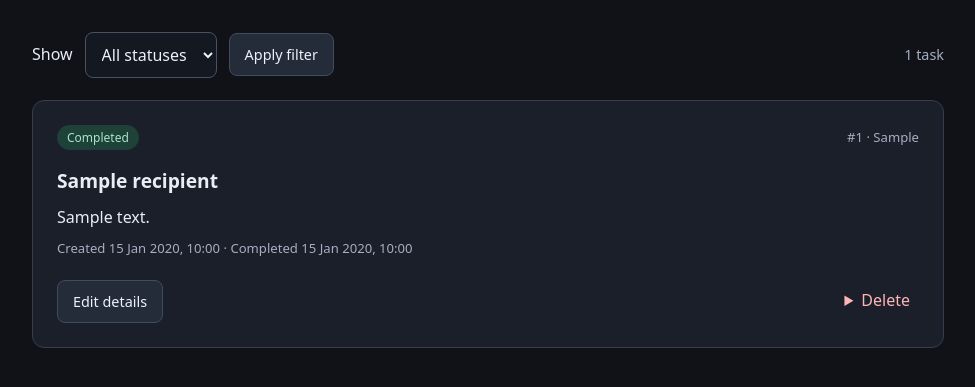
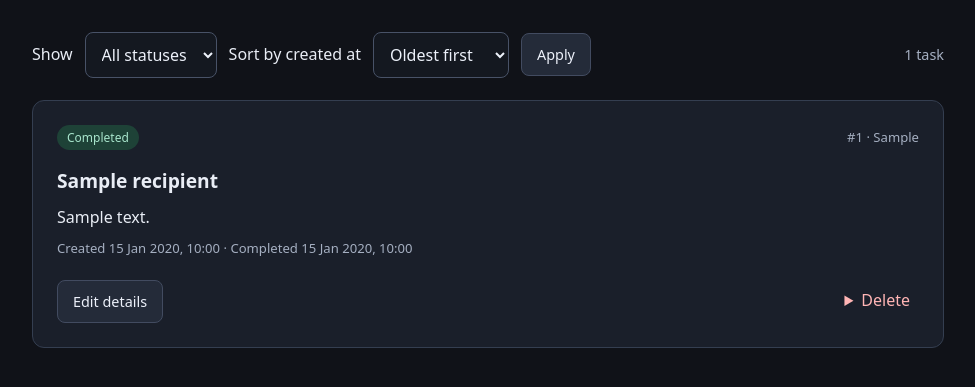
Before and after one commit to bravojuandb/task-manager, a FastAPI app: template app/templates/tasks.html in a window 1280 px wide. Shown: the part 183-570 px from the top of the page, without its empty margins (152-1127 px from the left). Run offline with FastAPI, Linux system fonts and the light colour scheme; the template is opened without the code that fills it: most values are stand-ins (such as "Sample title", 1, 10 or a date in 2020).

Commit message:
Add creation-date sorting and default the homepage to pending tasks
GET /tasks accepts sort=oldest|newest (oldest first by default). The web
list defaults to pending tasks and keeps the sort across status changes
and deletions.

Co-Authored-By: Claude Opus 5.5 <noreply@anthropic.com>

```diff
--- a/app/main.py
+++ b/app/main.py
@@ -54,25 +54,19 @@ def create_task(task: TaskCreate):
 @app.get("/tasks")
 def list_tasks(
     status: Literal["pending", "in_progress", "completed"] | None = None,
+    sort: Literal["oldest", "newest"] = "oldest",
 ):
+    # SQL keywords cannot be value parameters: choose only fixed directions.
+    direction = {"oldest": "ASC", "newest": "DESC"}[sort]
+    query = "SELECT * FROM tasks"
+    parameters = ()
+    if status is not None:
+        query += " WHERE status = %s"
+        parameters = (status,)
+    query += f" ORDER BY created_at {direction}, task_id {direction}"
     with get_connection() as connection:
         with connection.cursor() as cursor:
-            if status is None:
-                cursor.execute("""
-                    SELECT *
-                    FROM tasks
-                    ORDER BY created_at DESC, task_id DESC;
-                """)
-            else:
-                cursor.execute(
-                    """
-                    SELECT *
-                    FROM tasks
-                    WHERE status = %s
-                    ORDER BY created_at DESC, task_id DESC;
-                    """,
-                    (status,),
-                )
+            cursor.execute(query, parameters)
             tasks = cursor.fetchall()
 
     return tasks
--- a/app/templates/tasks.html
+++ b/app/templates/tasks.html
@@ -9,7 +9,12 @@
   <header class="page-header"><div><a class="brand" href="/">k8 task manager</a><h1>My tasks</h1><p>Pax omnium rerum tranquillitas ordinis.</p></div><a class="button primary" href="/ui/tasks/new">+ New task</a></header>
   {% if error %}<div class="alert" role="alert">{{ error }}</div>{% endif %}
   <form class="filter" action="/" method="get">
-    <label for="status">Show</label><select id="status" name="status"><option value="">All statuses</option>{% for status in statuses %}<option value="{{ status }}" {% if selected_status == status %}selected{% endif %}>{{ status|replace('_', ' ')|title }}</option>{% endfor %}</select><button type="submit">Apply filter</button><span class="count">{{ tasks|length }} task{{ '' if tasks|length == 1 else 's' }}</span>
+    <label for="status">Show</label><select id="status" name="status"><option value="">All statuses</option>{% for status in statuses %}<option value="{{ status }}" {% if selected_status == status %}selected{% endif %}>{{ status|replace('_', ' ')|title }}</option>{% endfor %}</select>
+    <label for="sort">Sort by created at</label>
+    <select id="sort" name="sort">
+      <option value="oldest" {% if selected_sort == 'oldest' %}selected{% endif %}>Oldest first</option>
+      <option value="newest" {% if selected_sort == 'newest' %}selected{% endif %}>Newest first</option>
+    </select><button type="submit">Apply</button><span class="count">{{ tasks|length }} task{{ '' if tasks|length == 1 else 's' }}</span>
   </form>
   <section class="task-list" aria-label="Tasks">
   {% for task in tasks %}
@@ -21,16 +26,16 @@
         <a class="button" href="/ui/tasks/{{ task.task_id }}/edit">Edit details</a>
         {% if task.status != 'completed' %}
         <form action="/ui/tasks/{{ task.task_id }}/status" method="post">
-          <input type="hidden" name="filter_status" value="{{ selected_status }}">
+          <input type="hidden" name="filter_status" value="{{ selected_status }}"><input type="hidden" name="sort" value="{{ selected_sort }}">
           {% if task.status == 'pending' %}<button name="status" value="in_progress">Start task</button>{% else %}<button name="status" value="pending">Set pending</button>{% endif %}
           <button class="primary" name="status" value="completed">Complete</button>
         </form>
         {% endif %}
-        <details class="delete"><summary>Delete</summary><form action="/ui/tasks/{{ task.task_id }}/delete" method="post"><p>Permanently delete this task?</p><input type="hidden" name="filter_status" value="{{ selected_status }}"><button class="danger" name="confirm" value="yes">Yes, delete task</button><p class="meta">Close this panel to cancel.</p></form></details>
+        <details class="delete"><summary>Delete</summary><form action="/ui/tasks/{{ task.task_id }}/delete" method="post"><p>Permanently delete this task?</p><input type="hidden" name="filter_status" value="{{ selected_status }}"><input type="hidden" name="sort" value="{{ selected_sort }}"><button class="danger" name="confirm" value="yes">Yes, delete task</button><p class="meta">Close this panel to cancel.</p></form></details>
       </div>
     </article>
   {% else %}
-    <div class="empty"><h2>{{ 'No matching tasks' if selected_status else 'No tasks yet' }}</h2><p>{{ 'Choose another status to see more tasks.' if selected_status else 'Create your first task to get started.' }}</p><a href="{{ '/' if selected_status else '/ui/tasks/new' }}">{{ 'Show all tasks' if selected_status else 'Create a task' }} →</a></div>
+    <div class="empty"><h2>{{ 'No matching tasks' if selected_status else 'No tasks yet' }}</h2><p>{{ 'Choose another status to see more tasks.' if selected_status else 'Create your first task to get started.' }}</p><a href="{{ '/?status=&sort=' ~ selected_sort if selected_status else '/ui/tasks/new' }}">{{ 'Show all tasks' if selected_status else 'Create a task' }} →</a></div>
   {% endfor %}
   </section>
 </main>
--- a/app/web.py
+++ b/app/web.py
@@ -16,6 +16,7 @@ templates = Jinja2Templates(directory=Path(__file__).parent / "templates")
 TASK_TYPES = ("email", "phone_call", "order", "follow_up", "quotation", "other")
 STATUSES = ("pending", "in_progress", "completed")
 StatusFilter = Literal["", "pending", "in_progress", "completed"]
+SortOrder = Literal["oldest", "newest"]
 
 
 def create_web_router(
@@ -24,13 +25,18 @@ def create_web_router(
 ):
     router = APIRouter(include_in_schema=False)
 
-    def redirect(status=""):
-        return RedirectResponse("/" + ("?" + urlencode({"status": status}) if status else ""), status_code=303)
+    def redirect(status=None, sort="oldest"):
+        parameters = {}
+        if status is not None:
+            parameters["status"] = status
+        if sort != "oldest":
+            parameters["sort"] = sort
+        return RedirectResponse("/" + ("?" + urlencode(parameters) if parameters else ""), status_code=303)
 
-    def task_list(request, status="", error=None, code=200):
+    def task_list(request, status="pending", error=None, code=200, sort="oldest"):
         return templates.TemplateResponse(
             request=request, name="tasks.html",
-            context={"tasks": list_tasks(status or None), "selected_status": status,
+            context={"tasks": list_tasks(status or None, sort=sort), "selected_status": status, "selected_sort": sort,
                      "statuses": STATUSES, "error": error}, status_code=code,
         )
 
@@ -42,8 +48,8 @@ def create_web_router(
         )
 
     @router.get("/")
-    def home(request: Request, status: StatusFilter = ""):
-        return task_list(request, status)
+    def home(request: Request, status: StatusFilter = "pending", sort: SortOrder = "oldest"):
+        return task_list(request, status, sort=sort)
 
     @router.get("/ui/tasks/new")
     def new_task(request: Request):
@@ -83,26 +89,26 @@ def create_web_router(
 
     @router.post("/ui/tasks/{task_id}/status")
     def submit_status(request: Request, task_id: int, status: str = Form(""),
-                      filter_status: StatusFilter = Form("")):
+                      filter_status: StatusFilter = Form(""), sort: SortOrder = Form("oldest")):
         try:
             update = TaskStatusUpdate(status=status)
         except ValidationError:
-            return task_list(request, filter_status, "Choose a valid task status.", 422)
+            return task_list(request, filter_status, "Choose a valid task status.", 422, sort=sort)
         try:
             update_task_status(task_id, update)
         except HTTPException as exc:
-            return task_list(request, filter_status, exc.detail, exc.status_code)
-        return redirect(filter_status)
+            return task_list(request, filter_status, exc.detail, exc.status_code, sort=sort)
+        return redirect(filter_status, sort)
 
     @router.post("/ui/tasks/{task_id}/delete")
     def submit_delete(request: Request, task_id: int, confirm: str = Form(""),
-                      filter_status: StatusFilter = Form("")):
+                      filter_status: StatusFilter = Form(""), sort: SortOrder = Form("oldest")):
         if confirm != "yes":
-            return task_list(request, filter_status, "Confirm deletion before removing a task.", 422)
+            return task_list(request, filter_status, "Confirm deletion before removing a task.", 422, sort=sort)
         try:
             delete_task(task_id)
         except HTTPException as exc:
-            return task_list(request, filter_status, exc.detail, exc.status_code)
-        return redirect(filter_status)
+            return task_list(request, filter_status, exc.detail, exc.status_code, sort=sort)
+        return redirect(filter_status, sort)
 
     return router
```
Also changed, not shown: tests/test_web.py (+34 -4 lines), README.md.
